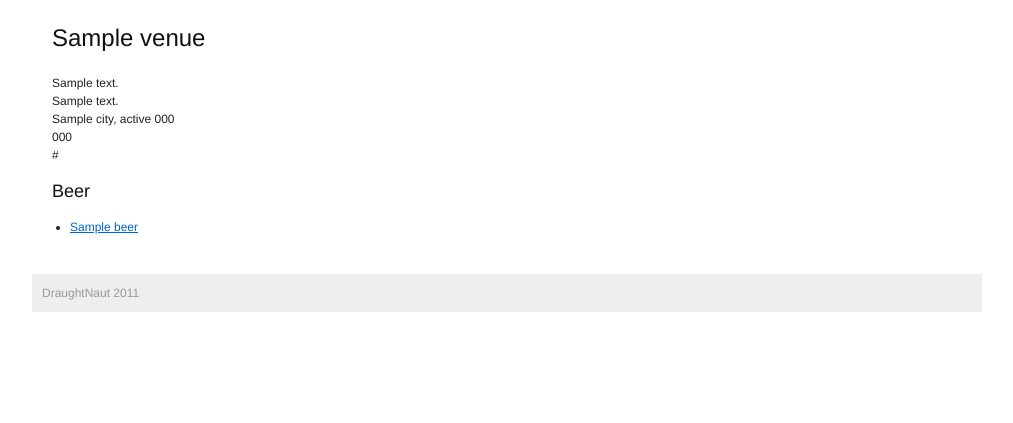
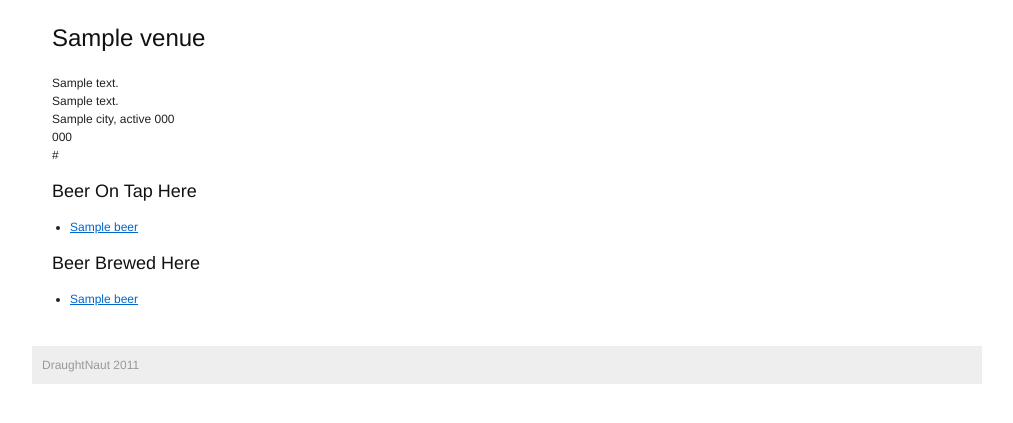
Before and after one commit to mattupstate/draughtnaut-django, a Django app: template templates/venues/venue-detail.html in a window 1280 px wide. Shown: the part 128-551 px from the top of the page, without its empty margins (133-1146 px from the left). Run offline with Django 3.2, Linux system fonts and the light colour scheme; the template is opened without the code that fills it: most values are stand-ins (such as "Sample title", 1, 10 or a date in 2020); some libraries are stand-ins or nearby versions.

Commit message:
Fixing up venue detail page

```diff
--- /dev/null
+++ b/static/js/venue.js
@@ -0,0 +1,66 @@
+var lastBeerSelection;
+var defaultText = $('#id_beer_auto').val();
+var listItemTemplate = '<li id="beer-%id%"><a href="/beer/%id%">%name%</a> <button>X</button></li>';
+var ac = $('#id_beer_auto');
+var venueId = $('#venue-id').text();
+console.log(venueId)
+/*
+function removeBtnHandler(event) {
+  var beerId = $(this).parent().attr('id').replace('beer-','');
+  $.post('/venue/beer/remove"/>', {beer:beerId, venue:venueId}, handleRemoveBeer, "json");
+}
+function handleAddBeer(data) {
+  var str = listItemTemplate.replace(/%id%/g, data.id).replace(/%name%/g, data.name);
+  var node = $('#beer-list').append(str);
+  var btn = node.find('#beer-'+data.id+' button');
+  btn.button();
+  btn.click(removeBtnHandler);
+  clearAutoComplete();
+}
+function handleAddBeerError() {
+  alert('Venue is already serving ' + $('#beer-autocomplete').val());
+  clearAutoComplete();
+}
+function handleRemoveBeer(data) {
+  $('#beer-list #beer-'+data.id).remove();
+}
+function handleRemoveBeerError() {
+
+}
+function resetAutoComplete() {
+  ac.val(defaultText);
+}
+function clearAutoComplete() {
+  ac.val('');
+}
+ac.focusin(clearAutoComplete);
+ac.focusout(resetAutoComplete);
+ac.autocomplete({
+  source: function( request, response ) {
+    $.ajax({
+      url: '<c:url value="/beer/search/json?name="/>'+request.term,
+      success: function( data ) {
+        response( $.map( data, function( item ) {
+          return {
+            id:item.id,
+            label: item.name,
+            value: item.name
+          }
+        }));
+      }
+    });
+  },
+  select: function( event, ui ) {
+    if(ui.item) {
+      $.post('<c:url value="/venue/"/>${venue.id}/beer/add',{id:ui.item.id},handleAddBeer,'json');
+    }
+  },
+  minLength: 2
+});
+
+var btns = $('#beer-list button');
+btns.button();
+btns.bind('click', removeBtnHandler);
+$('html .ui-autocomplete').css('max-height', '200px');
+$('html .ui-autocomplete').css('overflow-y', 'auto');
+*/
--- a/templates/venues/venue-detail.html
+++ b/templates/venues/venue-detail.html
@@ -1,6 +1,7 @@
 {% extends "default.html" %}
 {% block title %}{{ venue.name }}{% endblock %}
 {% block content %}
+<div id="venue-id" style="display:none">{{ venue.id }}</div>
 <h2>{{ venue.name }}</h2>
 <p>
   {{ venue.address1 }}<br/>
@@ -9,12 +10,24 @@
   {{ venue.phone }}<br/>
   {{ venue.website }}<br/>
 </p>
+{% if beer_on_tap %}
+<h3>Beer On Tap Here</h3>
+<ul>
+{% for ontap in beer_on_tap %}
+  <li><a href="/beer/{{ beer.slug }}/">{{ ontap.beer.name }}</a></li>
+{% endfor %}
+</ul>
+{% endif %}
 {% if beer_list %}
-<h3>Beer</h3>
+<h3>Beer Brewed Here</h3>
 <ul>
 {% for beer in beer_list %}
-  <li><a href="/beer/{{ beer.slug }}/">{{ beer.name }}</a></li>
+  <li><a href="/beer/{{ beer.id }}/">{{ beer.name }}</a></li>
 {% endfor %}
 </ul>
 {% endif %}
 {% endblock %}
+
+{% block scripts %}
+<script src="{{ STATIC_URL }}js/venue.js"></script>
+{% endblock %}
--- a/venues/models.py
+++ b/venues/models.py
@@ -23,7 +23,7 @@ class Venue(models.Model):
     post_code = models.CharField(max_length=50)
     country = models.CharField(max_length=50)
     phone = models.CharField(max_length=20, null=True, blank=True)
-    website = models.CharField(max_length=100)
+    website = models.CharField(max_length=100, null=True, blank=True)
     notes = models.TextField(null=True, blank=True)
     venue_type = models.ForeignKey(VenueType)
     foursquare_id = models.CharField(max_length=255, null=True, blank=True)
```
Also changed, not shown: venues/views.py (+9 -2 lines), 1 other file.
